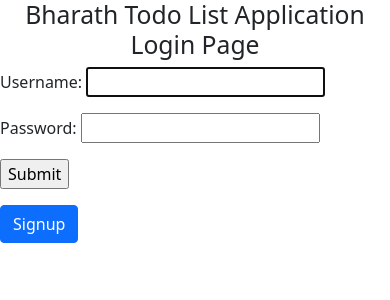
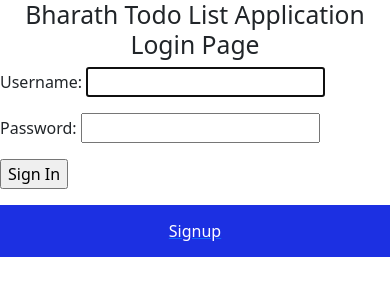
Before and after one commit to bha123/todolist, a Django app: page /todolist/login/ in a window 390 px wide. Shown: the top 300 px of the page. Run offline with Django 3.2, Linux system fonts and the light colour scheme.

Commit message:
modified to fit mobile

```diff
--- a/todolist/templates/todolist/login.html
+++ b/todolist/templates/todolist/login.html
@@ -1,5 +1,6 @@
 {% load static %}
 
+<meta name="viewport" content="width=device-width, initial-scale=1.0">
 <link rel='stylesheet' type="text/css" href="{% static 'todolist/style.css' %}">
 <link href="https://cdn.jsdelivr.net/npm/bootstrap@5.0.0-beta2/dist/css/bootstrap.min.css" rel="stylesheet" integrity="sha384-BmbxuPwQa2lc/FVzBcNJ7UAyJxM6wuqIj61tLrc4wSX0szH/Ev+nYRRuWlolflfl" crossorigin="anonymous">
 
@@ -8,8 +9,8 @@
 <form action = "" method = "post">
     {% csrf_token %}
     {{form.as_p }}
-    <input type="submit" value=Submit>
+    <input type="submit" value="Sign In" class="block" >
 
 </form>
 
-<a href="{% url 'todolist:addUser' %}">   <button type="button"    class="btn btn-primary"> Signup</button> </a>
+<a href="{% url 'todolist:addUser' %}">   <button type="button"    class="home"> Signup</button> </a>
```
